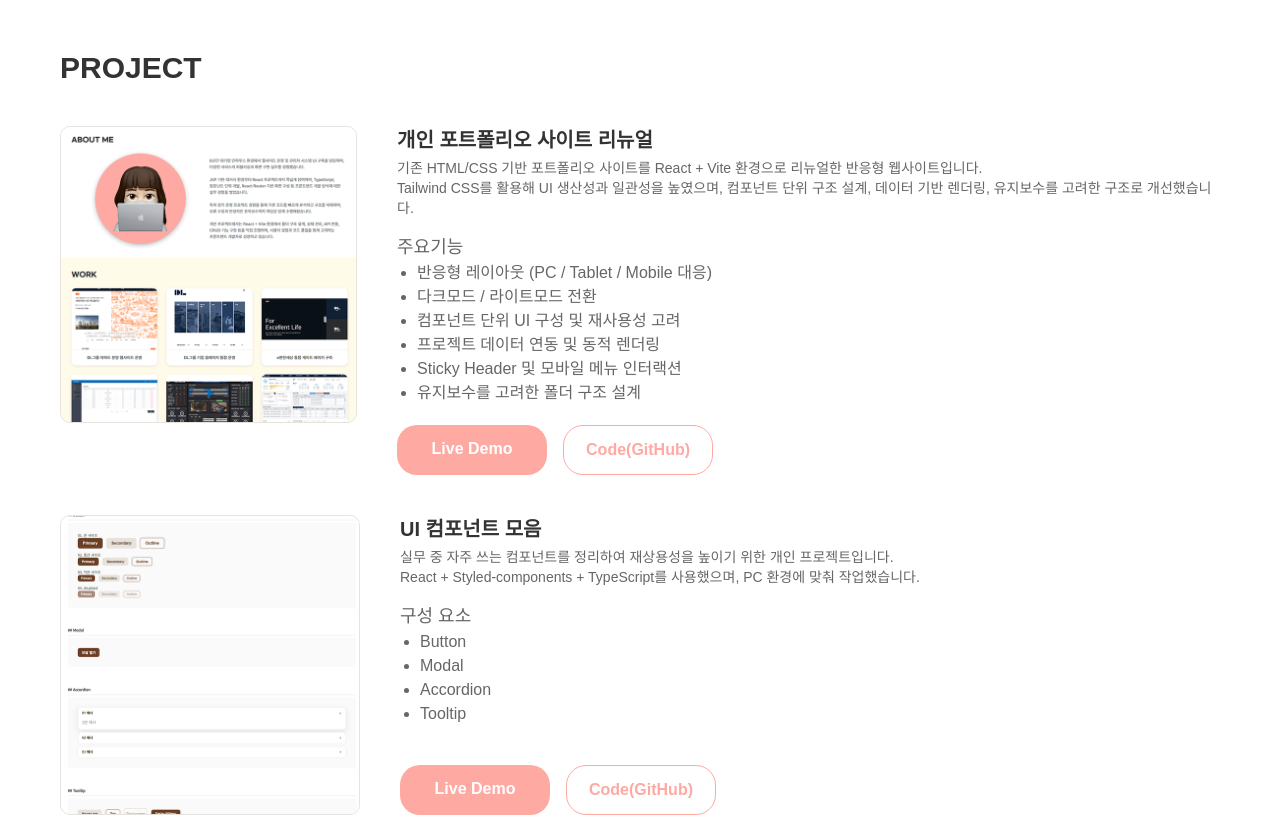
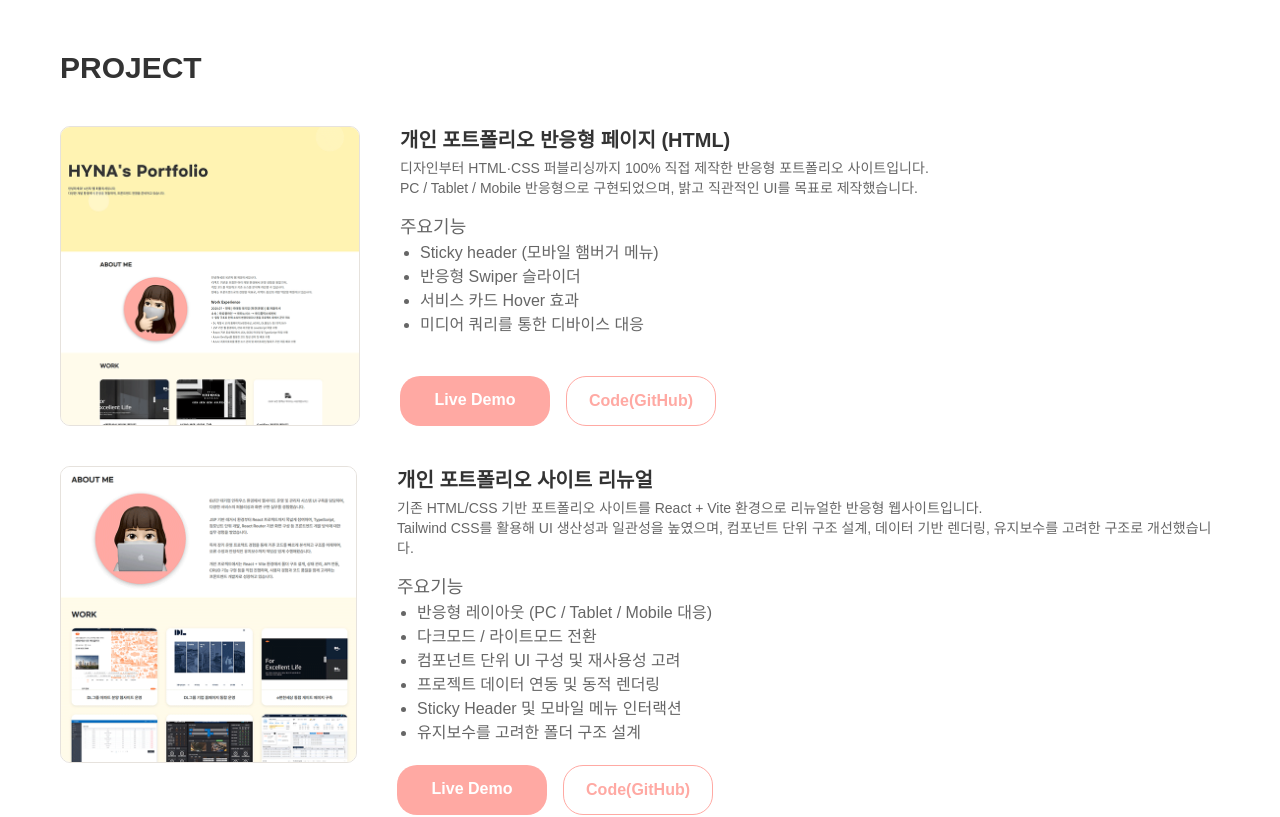
Before and after one commit to hyunah0119/portfolio_react, a React (Vite) app in the folder portfolio-react/: page / in a window 1280 px wide. Shown: the part 2660-3477 px from the top of the page. Built offline with nearby package versions, Linux system fonts and the light colour scheme; a web font is replaced by a local one.

Commit message:
프로젝트 추가

```diff
--- a/portfolio-react/src/data/projectList.js
+++ b/portfolio-react/src/data/projectList.js
@@ -1,10 +1,30 @@
 import project01 from '../assets/img/project/project01.png';
 import project02 from '../assets/img/project/project02.png';
 import project03 from '../assets/img/project/project03.png';
+import project04 from '../assets/img/project/project04.png';
 
 export const projectList = [
     {
         id : 1,
+        thumb : project04,
+        title : '개인 포트폴리오 반응형 페이지 (HTML)',
+        info : `디자인부터 HTML·CSS 퍼블리싱까지 100% 직접 제작한 반응형 포트폴리오 사이트입니다.\nPC / Tablet / Mobile 반응형으로 구현되었으며, 밝고 직관적인 UI를 목표로 제작했습니다.`,
+        detail : [
+            {
+                title : '주요기능',
+                explain : [
+                    'Sticky header (모바일 햄버거 메뉴)',
+                    '반응형 Swiper 슬라이더',
+                    '서비스 카드 Hover 효과',
+                    '미디어 쿼리를 통한 디바이스 대응',
+                ]
+            }
+        ],
+        liveURL : 'https://hyna-portfolio.vercel.app/',
+        githubURL : 'https://github.com/hyunah0119/hyna.portfolio'
+    },
+    {
+        id : 2,
         thumb : project01,
         title : '개인 포트폴리오 사이트 리뉴얼',
         info : `기존 HTML/CSS 기반 포트폴리오 사이트를 React + Vite 환경으로 리뉴얼한 반응형 웹사이트입니다.\nTailwind CSS를 활용해 UI 생산성과 일관성을 높였으며, 컴포넌트 단위 구조 설계, 데이터 기반 렌더링, 유지보수를 고려한 구조로 개선했습니다.`,
@@ -25,7 +45,7 @@ export const projectList = [
         githubURL : 'https://github.com/hyunah0119/portfolio_react/tree/main/portfolio-react'
     },
     {
-        id : 2,
+        id : 3,
         thumb : project02,
         title : 'UI 컴포넌트 모음',
         info : `실무 중 자주 쓰는 컴포넌트를 정리하여 재상용성을 높이기 위한 개인 프로젝트입니다.\nReact + Styled-components + TypeScript를 사용했으며, PC 환경에 맞춰 작업했습니다.`,
@@ -44,7 +64,7 @@ export const projectList = [
         githubURL : 'https://github.com/hyunah0119/hyna.project02'
     },
     {
-        id : 3,
+        id : 4,
         thumb : project03,
         title : '투두리스트',
         info : `React + TypeScript + SCSS 기반으로 제작한 SPA 형태의 Todo 관리 애플리케이션입니다.\n단순 UI 구현을 넘어, 상태 관리 구조 설계와 컴포넌트 분리를 중심으로 개발한 프로젝트입니다.`,
```
Also changed, not shown: portfolio-react/src/assets/img/project/project04.png (added).
